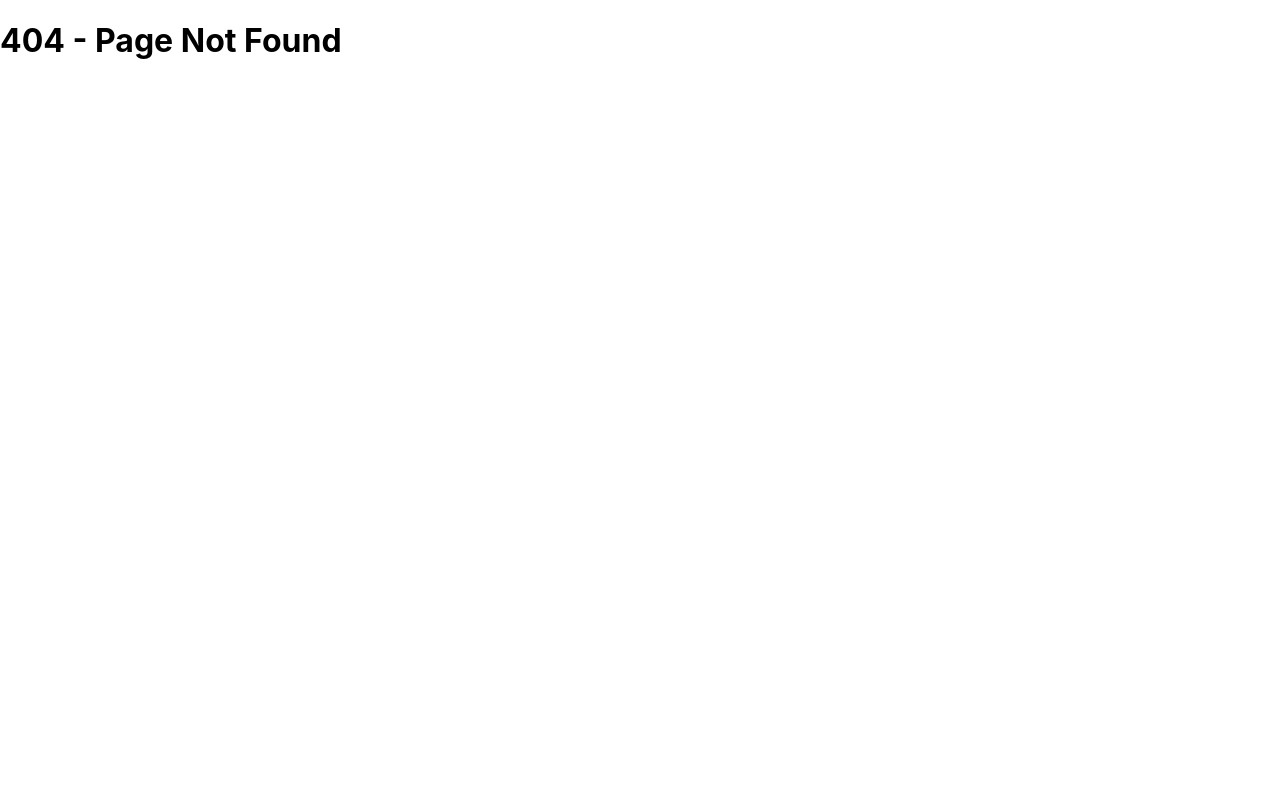
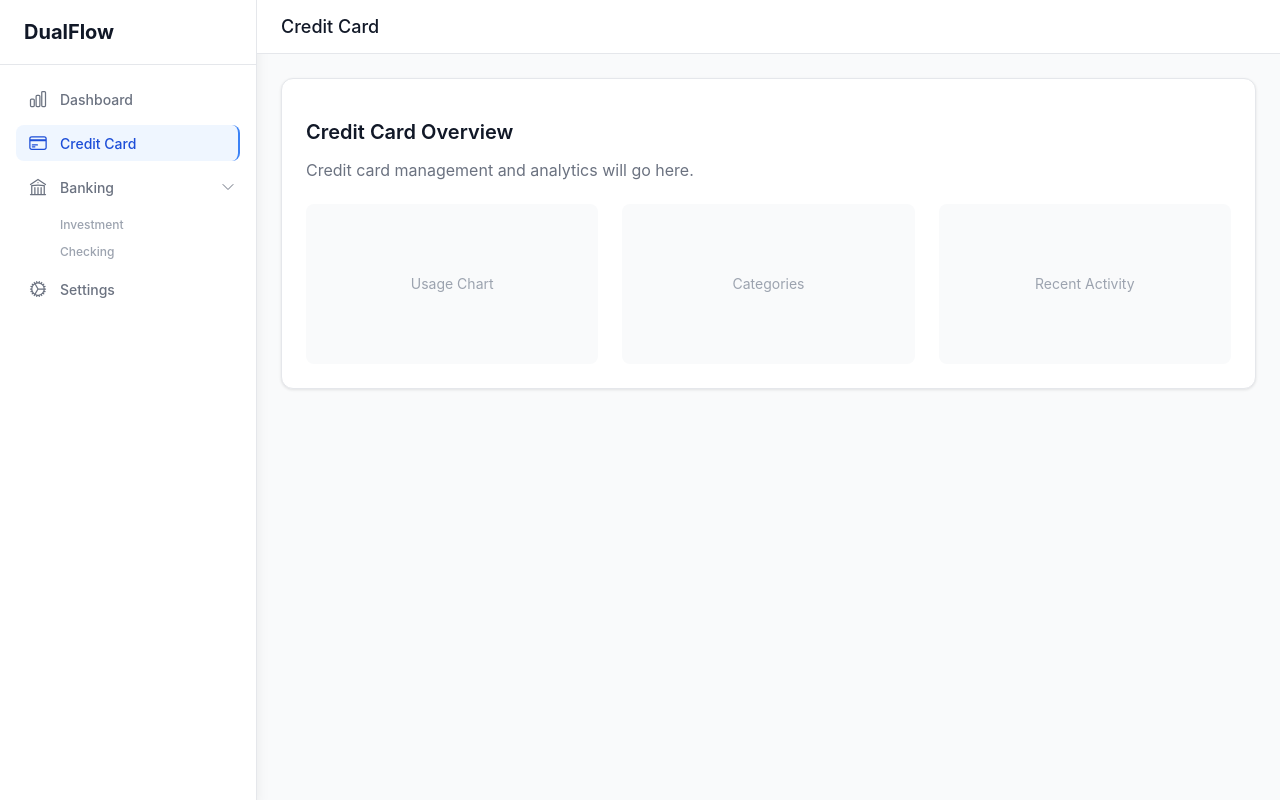
Before and after one commit to jiwon-park-day/dualflow-treasury, a React (Create React App) app in the folder frontend/: page /credit-card in a window 1280 px wide. Before the commit this address had no page. Built offline with nearby package versions, Linux system fonts and the light colour scheme.

Commit message:
Create credit card page with placeholder layout

```diff
--- a/frontend/src/App.tsx
+++ b/frontend/src/App.tsx
@@ -3,7 +3,7 @@ import { BrowserRouter as Router, Routes, Route } from 'react-router-dom';
 import HeroPage from './components/hero/HeroPage';
 import Layout from './components/common/Layout';
 import Dashboard from './components/dashboard/Dashboard';
-// import CreditCardPage from './components/credit-card/CreditCardPage';
+import CreditCardPage from './components/credit-card/CreditCardPage';
 // import BankingPage from './components/banking/BankingPage';
 // import CheckingPage from './components/banking/CheckingPage';
 // import InvestmentPage from './components/banking/InvestmentPage';
@@ -30,8 +30,8 @@ function App() {
 
         {/* All app pages wrapped in Layout */}
         <Route path="/dashboard" element={<Layout><Dashboard /></Layout>} />
-        {/* <Route path="/credit-card" element={<Layout><CreditCardPage /></Layout>} />
-        <Route path="/banking" element={<Layout><BankingPage /></Layout>} />
+        <Route path="/credit-card" element={<Layout><CreditCardPage /></Layout>} />
+        {/* <Route path="/banking" element={<Layout><BankingPage /></Layout>} />
         <Route path="/banking/checking" element={<Layout><CheckingPage /></Layout>} />
         <Route path="/banking/investment" element={<Layout><InvestmentPage /></Layout>} />
         <Route path="/settings" element={<Layout><SettingsPage /></Layout>} /> */}
--- a/frontend/src/components/common/Sidebar.css
+++ b/frontend/src/components/common/Sidebar.css
@@ -1,5 +1,3 @@
-/* src/components/common/Sidebar.css */
-
 .sidebar {
   display: flex;
   flex-direction: column;
--- /dev/null
+++ b/frontend/src/components/credit-card/CreditCardPage.css
@@ -0,0 +1,53 @@
+/* src/components/credit-card/CreditCardPage.css */
+
+.credit-card-page {
+  max-width: 1280px;
+  margin: 0 auto;
+}
+
+.page-card {
+  background-color: white;
+  border-radius: 12px;
+  box-shadow: 0 1px 3px 0 rgba(0, 0, 0, 0.1);
+  border: 1px solid #e5e7eb;
+  padding: 24px;
+}
+
+.page-title {
+  font-size: 20px;
+  font-weight: 600;
+  color: #111827;
+  margin-bottom: 16px;
+}
+
+.page-description {
+  color: #6b7280;
+  margin-bottom: 24px;
+}
+
+.placeholder-grid {
+  display: grid;
+  grid-template-columns: repeat(auto-fit, minmax(200px, 1fr));
+  gap: 24px;
+}
+
+.placeholder-item {
+  background-color: #f9fafb;
+  border-radius: 8px;
+  padding: 16px;
+  height: 128px;
+  display: flex;
+  align-items: center;
+  justify-content: center;
+}
+
+.placeholder-text {
+  color: #9ca3af;
+  font-size: 14px;
+}
+
+@media (max-width: 768px) {
+  .placeholder-grid {
+    grid-template-columns: 1fr;
+  }
+}
--- a/frontend/src/components/credit-card/CreditCardPage.tsx
+++ b/frontend/src/components/credit-card/CreditCardPage.tsx
@@ -1 +1,29 @@
-export {};
+// src/components/credit-card/CreditCardPage.tsx
+import React from 'react';
+import './CreditCardPage.css';
+
+function CreditCardPage() {
+  return (
+    <div className="credit-card-page">
+      <div className="page-card">
+        <h2 className="page-title">Credit Card Overview</h2>
+        <p className="page-description">Credit card management and analytics will go here.</p>
+
+        {/* Placeholder for future content */}
+        <div className="placeholder-grid">
+          <div className="placeholder-item">
+            <span className="placeholder-text">Usage Chart</span>
+          </div>
+          <div className="placeholder-item">
+            <span className="placeholder-text">Categories</span>
+          </div>
+          <div className="placeholder-item">
+            <span className="placeholder-text">Recent Activity</span>
+          </div>
+        </div>
+      </div>
+    </div>
+  );
+}
+
+export default CreditCardPage;
```
